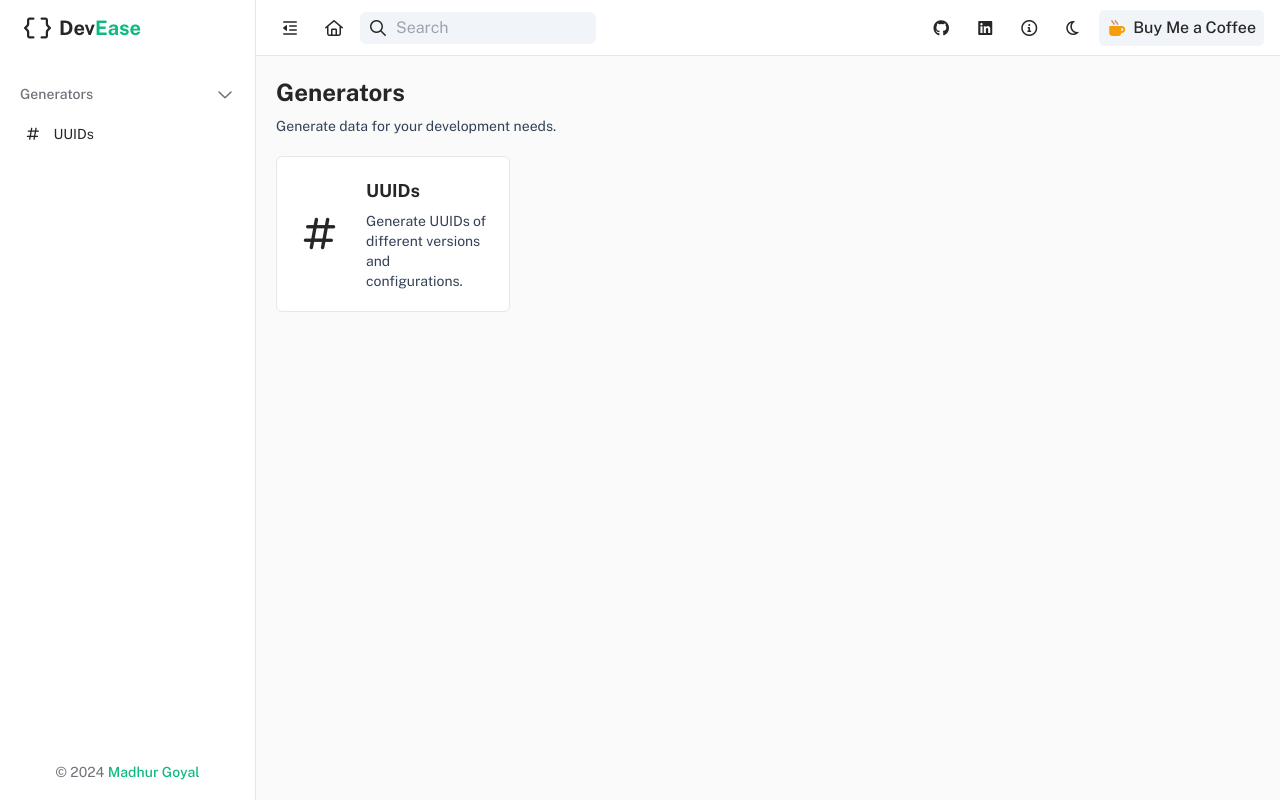
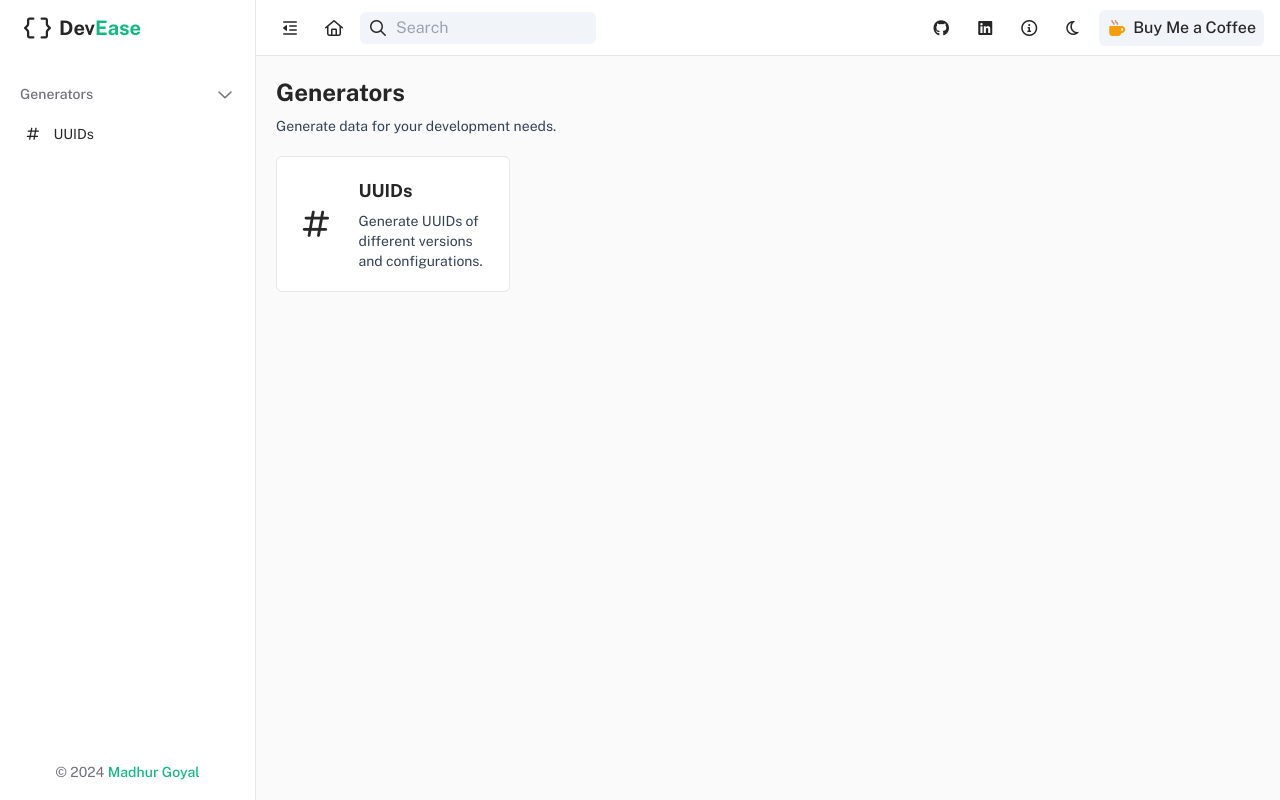
Before and after one commit to mgoyal98/dev-ease, a Next.js app: page / in a window 1280 px wide. Built offline with nearby package versions, Linux system fonts and the light colour scheme.

Commit message:
FIX: Tools Card Layout Responsiveness

```diff
--- a/src/app/[categoryId]/page.tsx
+++ b/src/app/[categoryId]/page.tsx
@@ -18,7 +18,7 @@ export default async function CategoryPage({ params }: CategoryPageProps) {
   return (
     <Content>
       <PageTitle title={data.name} description={data.description} />
-      <div className='grid grid-cols-1 sm:grid-cols-2 md:grid-cols-3 lg:grid-cols-4 gap-4'>
+      <div className='grid grid-cols-1 sm:grid-cols-2 md:grid-cols-2 lg:grid-cols-3 xl:grid-cols-4 gap-4'>
         {getNavItemsByCategory(categoryId).map((tool) => (
           <ToolCard key={tool.id} {...tool} />
         ))}
--- a/src/app/page.tsx
+++ b/src/app/page.tsx
@@ -9,7 +9,7 @@ export default function Home() {
       {getAllCategories().map((category) => (
         <div key={category.id} className='mb-10'>
           <PageTitle title={category.name} description={category.description} />
-          <div className='grid grid-cols-1 sm:grid-cols-2 md:grid-cols-3 lg:grid-cols-4 gap-4'>
+          <div className='grid grid-cols-1 sm:grid-cols-2 md:grid-cols-2 lg:grid-cols-3 xl:grid-cols-4 gap-4'>
             {getNavItemsByCategory(category.id).map((tool) => (
               <ToolCard key={tool.id} {...tool} />
             ))}
--- a/src/components/tool-card.tsx
+++ b/src/components/tool-card.tsx
@@ -12,7 +12,7 @@ export default function ToolCard(tool: INavItem) {
         <CardContent>
           <div className='flex flex-row gap-6'>
             <div className='flex flex-row items-center justify-center'>
-              <i className={`text-4xl ${tool.icon}`} />
+              <i className={`text-3xl ${tool.icon}`} />
             </div>
             <div className='flex flex-col gap-1.5'>
               <h3 className='text-lg font-bold'>{tool.name}</h3>
```
